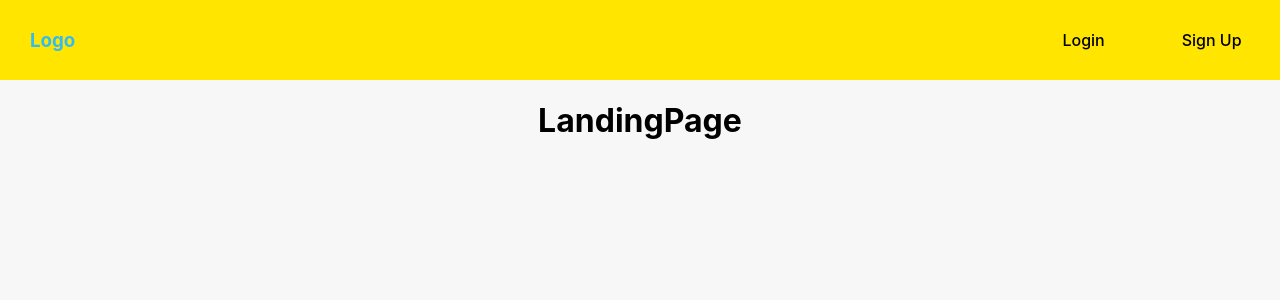
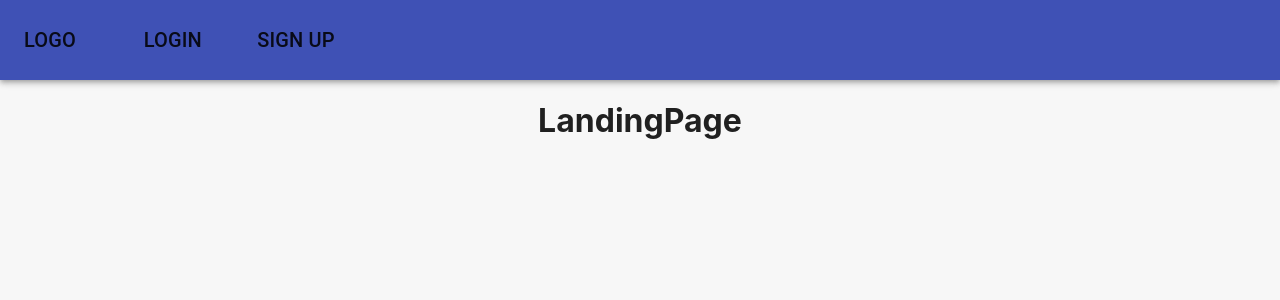
Before and after one commit to RezzaDanialitt440/react-login-client, a React (Create React App) app: page / in a window 1280 px wide. Shown: the top 300 px of the page. Built offline with nearby package versions, Linux system fonts and the light colour scheme.

Commit message:
added Material UI

```diff
--- a/package.json
+++ b/package.json
@@ -3,6 +3,7 @@
   "version": "0.1.0",
   "private": true,
   "dependencies": {
+    "@material-ui/core": "^4.11.0",
     "@testing-library/jest-dom": "^5.11.5",
     "@testing-library/react": "^11.1.0",
     "@testing-library/user-event": "^12.1.10",
--- a/src/App.js
+++ b/src/App.js
@@ -8,10 +8,12 @@ import LandingPage from './components/Landing'
 import NotFoundPage from './components/404'
 import UserPage from './components/User'
 import { BrowserRouter as Router, Switch, Route } from 'react-router-dom'
+import  {Paper} from '@material-ui/core'
 
 const App = () => {
   return (
     <Router>
+      <Paper elevation={0}>
       <div className="App">
         <Nav />
         <Switch>
@@ -22,6 +24,7 @@ const App = () => {
           <Route path="*" component={NotFoundPage}/>
         </Switch>
       </div>
+      </Paper>
     </Router>
   );
 }
--- a/src/components/Nav.js
+++ b/src/components/Nav.js
@@ -1,27 +1,35 @@
 import React from "react";
 import { Link } from "react-router-dom";
+import {  Container, AppBar, Toolbar, Button, Typography  } from '@material-ui/core'
 
 const Nav = () => {
+
   const navStyle = {
-    color: "Black",
-    fontWeight: 500,
     textDecoration: 'none'
   };
 
   return (
-    <nav>
+    <div style={{width: "100%"}}>
+      <AppBar position="static">
+      <Toolbar>
         <Link style={navStyle} to="/">
-        <h3 className="nav-logo">Logo</h3>
+          <Typography variant="h6" color="textPrimary">LOGO</Typography>
         </Link>
         <ul className="nav-links">
           <Link style={navStyle} to="/login">
-          <li>Login</li>
+            <Button size="large">
+                <Typography variant="h6">Login</Typography>
+            </Button>
           </Link>
           <Link style={navStyle} to="/sign-up">
-          <li>Sign Up</li>
+            <Button size="large">
+                <Typography variant="h6">Sign Up</Typography>
+            </Button>
           </Link>
         </ul>
-    </nav>
+        </Toolbar>
+      </AppBar>
+    </div>
   );
 };
 
```
Also changed, not shown: 1 other file (tests, documents, lock files or other folders). Lines whose indentation alone changed are shown as unchanged.
